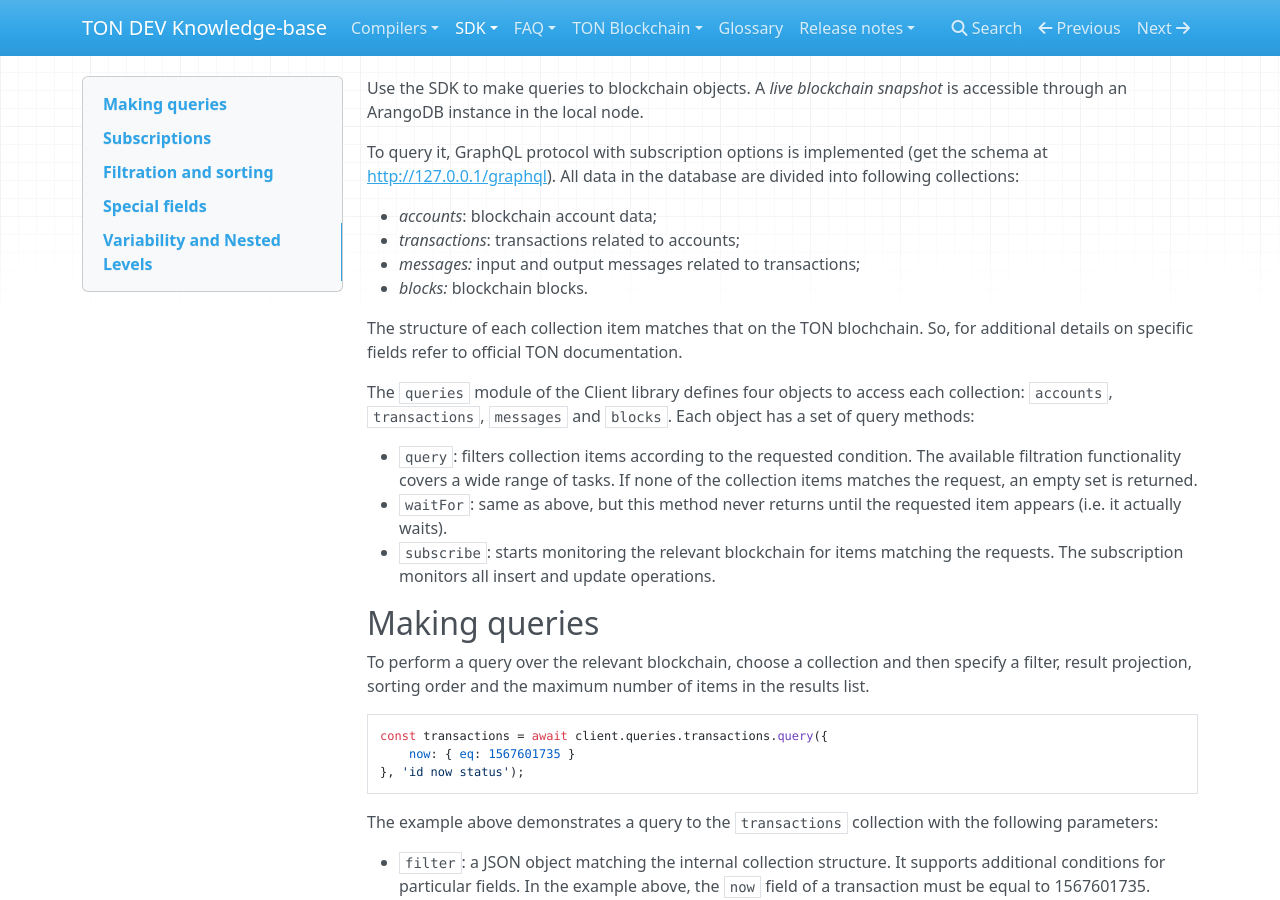
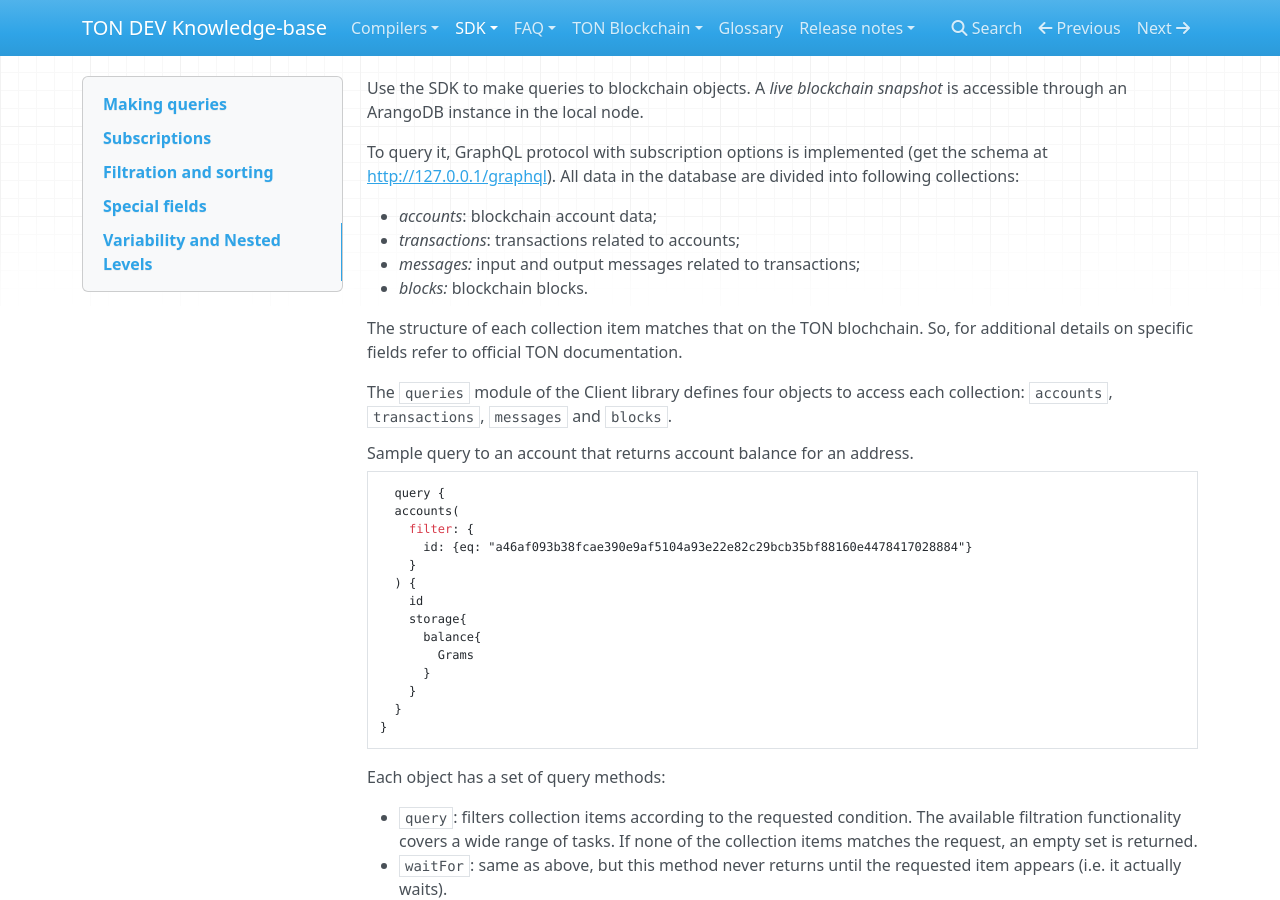
Before and after one commit to condor-the-bird/tondev, an MkDocs documentation site: the page built from docs/SDK/Client Libraries/Library Modules/Queries.md, in a window 1280 px wide and 900 px high. Built offline with MkDocs 1.6.1, drawn with Linux system fonts in a browser that asks for light colours; nearby versions of some CDN libraries.

Commit message:
Update Queries.md

````diff
--- a/docs/SDK/Client Libraries/Library Modules/Queries.md
+++ b/docs/SDK/Client Libraries/Library Modules/Queries.md
@@ -9,7 +9,28 @@
 
 The structure of each collection item matches that on the TON blochchain. So, for additional details on specific fields refer to official TON documentation.
 
-The `queries` module of the Client library defines four objects to access each collection: `accounts`, `transactions`, `messages` and `blocks`. Each object has a set of query methods:
+The `queries` module of the Client library defines four objects to access each collection: `accounts`, `transactions`, `messages` and `blocks`.
+
+###### Sample query to an account that returns account balance for an address.
+
+```SQL
+  query {
+  accounts(
+    filter: {
+      id: {eq: "a46af093b38fcae390e9af5104a93e22e82c29bcb35bf88160e4478417028884"}
+    }
+  ) {
+    id
+    storage{
+      balance{
+        Grams
+      }
+    }
+  }
+}
+```
+
+Each object has a set of query methods:
 
 - `query`: filters collection items according to the requested condition. The available filtration functionality covers a wide range of tasks. If none of the collection items matches the request, an empty set is returned.
 - `waitFor`: same as above, but this method never returns until the requested item appears (i.e. it actually waits).
````
